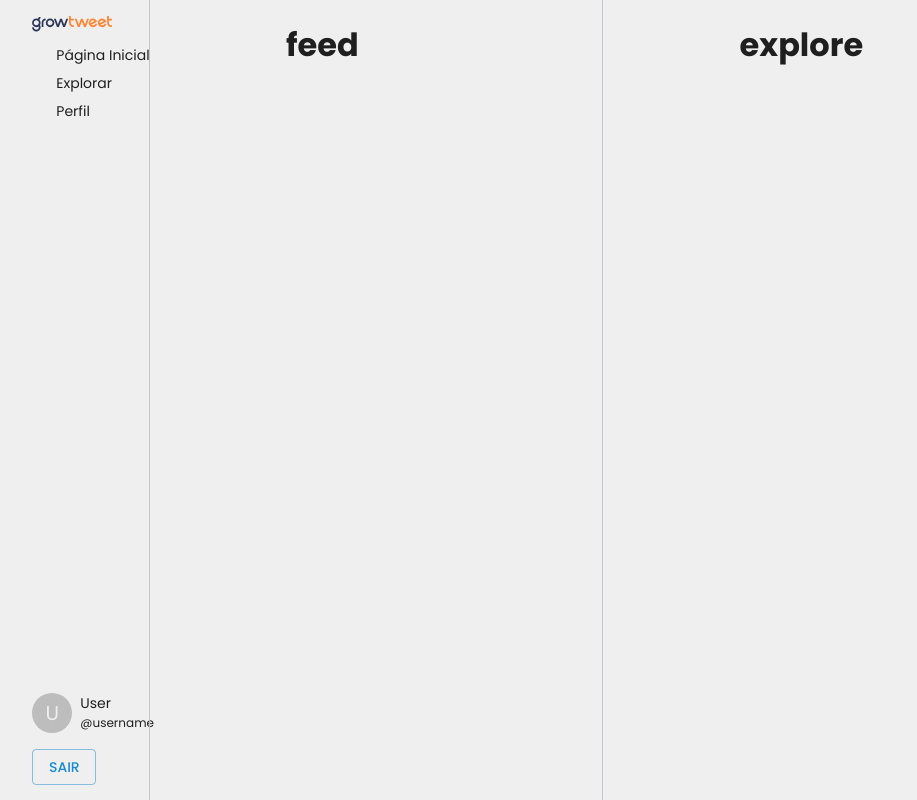
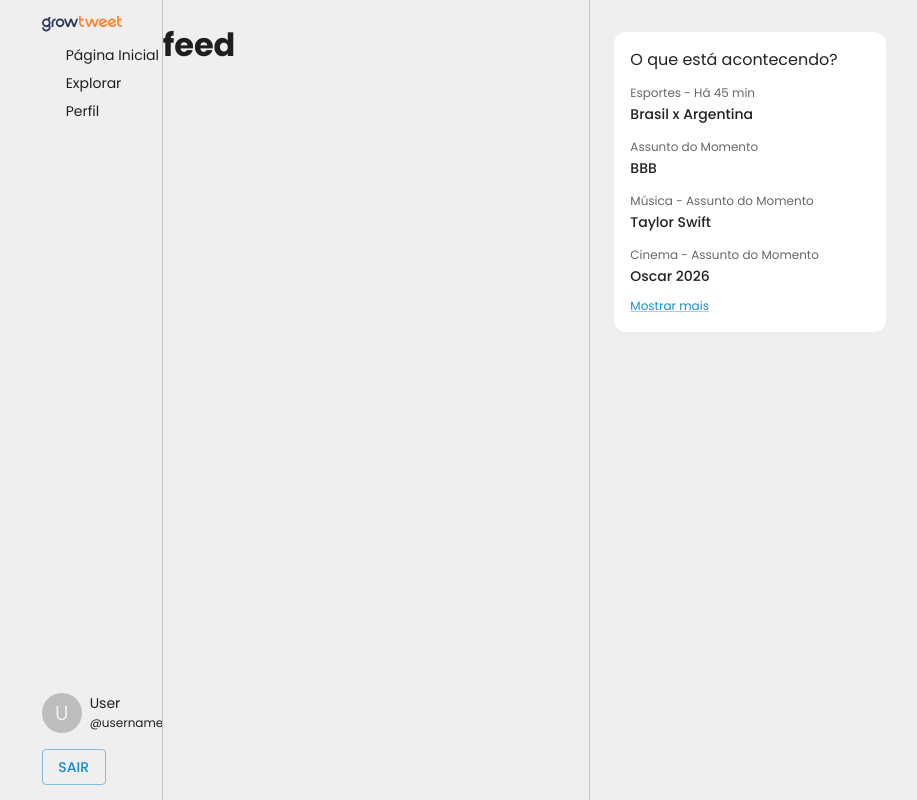
Before and after one commit to manubarb/Growtwitter, a React (Vite) app: page /home in a window 1280 px wide. Shown: the whole page, without its empty margins (264-1181 px from the left). Built offline with nearby package versions, Linux system fonts and the light colour scheme; no server answers; sample sign-in values are in the browser's storage; some icons are missing.

Commit message:
chore: create Explore component structure

```diff
--- a/src/components/Explore/index.tsx
+++ b/src/components/Explore/index.tsx
@@ -1,7 +1,42 @@
+import { Box, Link } from "@mui/material"
+import { Stack, Typography } from "@mui/material"
+
 export function Explore() {
   return (
     <>
-      <h1>explore</h1>
+      <Stack
+      sx={{
+        backgroundColor: 'background.paper',
+        borderRadius: 3,
+        padding: 2,
+        gap: 1
+      }}
+      >
+        <Typography variant='body1'>O que está acontecendo?</Typography>
+
+        <Box sx={{ cursor: 'pointer', '&:hover': { bgcolor: 'action.hover' } }}>
+          <Typography variant='caption' color="text.secondary">Esportes - Há 45 min</Typography>
+          <Typography variant='subtitle2'>Brasil x Argentina</Typography>
+        </Box>
+
+        <Box sx={{ cursor: 'pointer', '&:hover': { bgcolor: 'action.hover' } }}>
+          <Typography variant='caption' color="text.secondary">Assunto do Momento</Typography>
+          <Typography variant='subtitle2'>BBB</Typography>
+        </Box>
+
+        <Box sx={{ cursor: 'pointer', '&:hover': { bgcolor: 'action.hover' } }}>
+          <Typography variant='caption' color="text.secondary">Música - Assunto do Momento</Typography>
+          <Typography variant='subtitle2'>Taylor Swift</Typography>
+        </Box>
+
+        <Box sx={{ cursor: 'pointer', '&:hover': { bgcolor: 'action.hover' } }}>
+          <Typography variant='caption' color="text.secondary">Cinema - Assunto do Momento</Typography>
+          <Typography variant='subtitle2'>Oscar 2026</Typography>
+        </Box>
+
+        <Link href='#' variant='caption'>Mostrar mais</Link>
+
+      </Stack>
     </>
   )
 }
--- a/src/pages/Home/index.tsx
+++ b/src/pages/Home/index.tsx
@@ -11,16 +11,15 @@ export function Home() {
       <CssBaseline />
       <Grid
       container
-      spacing={5}
       columns={{ sm: 4, md: 6, lg: 12 }}
       flexDirection='row'
       sx={{
-        justifyContent: 'space-evenly',
-        alignItems: "stretch"
+        justifyContent: 'center',
+        alignItems: 'flex-start'
       }}
       >
         <Grid
-        size={2}
+        size={3}
         >
           <SideBar />
         </Grid>
@@ -30,12 +29,12 @@ export function Home() {
         flexItem
         sx={{
           borderColor: 'secondary.main',
-          height: '100vh'
+
         }}
         />
 
         <Grid
-        size={2}
+        size={4}
         >
           <Feed />
         </Grid>
@@ -44,13 +43,15 @@ export function Home() {
         orientation="vertical"
         flexItem
         sx={{
-          borderColor: 'secondary.main',
-          height: '100vh'
+          borderColor: 'secondary.main'
         }}
         />
 
         <Grid
-        size={2}
+        size={3}
+        padding={3}
+        marginTop= {1}
+
         >
           <Explore />
         </Grid>
```
Also changed, not shown: src/pages/Home/styles.ts (deleted, +0 -10 lines), src/components/Explore/styles.ts (deleted).
